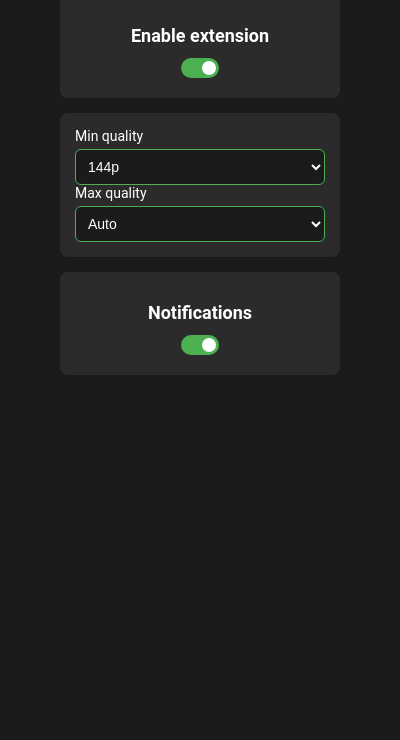
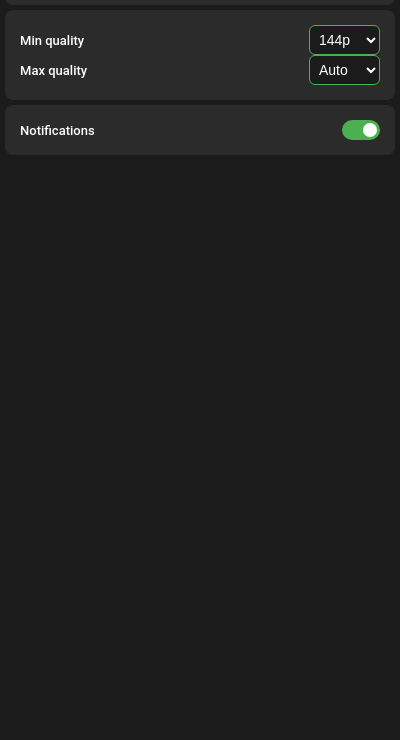
Before and after one commit to jeremyoblet/YtStreamSaver, a browser extension: page popup.html in a window 400 px wide. Shown: the part 104-844 px from the top of the page. Drawn offline with Linux system fonts and the light colour scheme.

Commit message:
menu popup upgraded

```diff
--- a/popup.html
+++ b/popup.html
@@ -3,16 +3,16 @@
 <head>
   <meta charset="UTF-8">
   <meta name="viewport" content="width=device-width, initial-scale=1.0">
-    <title>EcoStream 🌱</title>
+  <title>Youtube stream saver 🌱</title>
   <link rel="stylesheet" href="styles.css">
 </head>
 <body>
   <div class="container">
-        <h1>Yt Stream Saver</h1>
+    <h1>Youtube Stream Saver</h1>
 
     <div class="option-card">
-            <h2>Enable extension</h2>
-            <div class="toggle-container">
+      <div class="option-line">
+        <label for="extensionEnabled" class="option-label">Enabled</label>
         <label class="switch">
           <input type="checkbox" id="extensionEnabled" />
           <span class="slider"></span>
@@ -21,8 +21,8 @@
     </div>
 
     <div class="option-card">
-            <div class="option-group">
-                <label for="hiddenQuality">Min quality</label>
+      <div class="option-line">
+        <label for="hiddenQuality" class="option-label">Min quality</label>
         <select id="hiddenQuality">
           <option value="144">144p</option>
           <option value="240">240p</option>
@@ -31,11 +31,13 @@
           <option value="720">720p</option>
           <option value="1080">1080p</option>
           <option value="1440">1440p</option>
-                    <option value="2160">2016p</option>
+          <option value="2160">2160p</option>
           <option value="4320">4320p</option>
         </select>
+      </div>
 
-                <label for="visibleQuality">Max quality</label>
+      <div class="option-line">
+        <label for="visibleQuality" class="option-label">Max quality</label>
         <select id="visibleQuality">
           <option value="Auto">Auto</option>
           <option value="144">144p</option>
@@ -45,15 +47,15 @@
           <option value="720">720p</option>
           <option value="1080">1080p</option>
           <option value="1440">1440p</option>
-                    <option value="2160">2016p</option>
+          <option value="2160">2160p</option>
           <option value="4320">4320p</option>
         </select>
       </div>
     </div>
 
     <div class="option-card">
-            <h2>Notifications</h2>
-            <div class="toggle-container">
+      <div class="option-line">
+        <label for="notificationsEnabled" class="option-label">Notifications</label>
         <label class="switch">
           <input type="checkbox" id="notificationsEnabled" />
           <span class="slider"></span>
--- a/styles.css
+++ b/styles.css
@@ -1,22 +1,17 @@
-/* 🌿 Global */
 body {
     font-family: "Founders Grotesk", "Roboto", sans-serif;
-    background: #1B1B1B; /* Fond noir profond */
-    color: #FFFFFF; /* Texte blanc */
+    background: #1B1B1B;
+    color: #FFFFFF;
     text-align: center;
-    padding: 20px;
-    max-width: 320px;
     margin: auto;
+    min-width: 250px;
 }
 
-/* 🌍 Container */
 .container {
-    background: #1B1B1B; /* Même fond que body pour un design plat */
-    border-radius: 12px;
-    padding: 20px;
+    background: #1B1B1B;
+    margin: 5px;
 }
 
-/* 🏷️ Titres */
 h1 {
     font-size: 24px;
     margin-bottom: 15px;
@@ -30,27 +25,22 @@ h2 {
     margin-bottom: 10px;
 }
 
-/* 📦 Cartes */
 .option-card {
-    background: #2B2B2B; /* Un gris légèrement plus clair pour les cartes */
+    background: #2B2B2B;
     border-radius: 8px;
     padding: 15px;
-    margin-bottom: 15px;
+    margin-bottom: 5px;
 }
 
-/* 📌 Labels */
 label {
     font-size: 14px;
     color: #FFFFFF;
     display: block;
-    margin-bottom: 5px;
     text-align: left;
 }
 
-/* 📑 Sélecteurs */
 select {
-    width: 100%;
-    padding: 8px;
+    padding: 5px;
     border-radius: 6px;
     border: 1px solid #4CAF50;
     background: #1B1B1B;
@@ -63,7 +53,6 @@ select:hover {
     background: #2B2B2B;
 }
 
-/* 🎚️ Switch */
 .switch {
     position: relative;
     display: inline-block;
@@ -115,7 +104,6 @@ input:checked + .slider:before {
     margin-left: 10px;
 }
 
-/* 📊 Stats */
 .stats {
     font-size: 13px;
     color: #FFFFFF;
@@ -126,7 +114,6 @@ input:checked + .slider:before {
     border-radius: 6px;
 }
 
-/* 🟢 Bouton */
 button {
     background: #4CAF50;
     color: #1B1B1B;
@@ -141,5 +128,17 @@ button {
 }
 
 button:hover {
-    background: #45A049; /* Légèrement plus foncé au hover */
+    background: #45A049;
 }
+
+.option-line {
+    display: flex;
+    align-items: center;
+    justify-content: space-between;
+  }
+
+  .option-label {
+    font-size: 13px;
+    font-weight: 500;
+    color: #FFFFFF;
+  }
```
Lines whose indentation alone changed are shown as unchanged.
